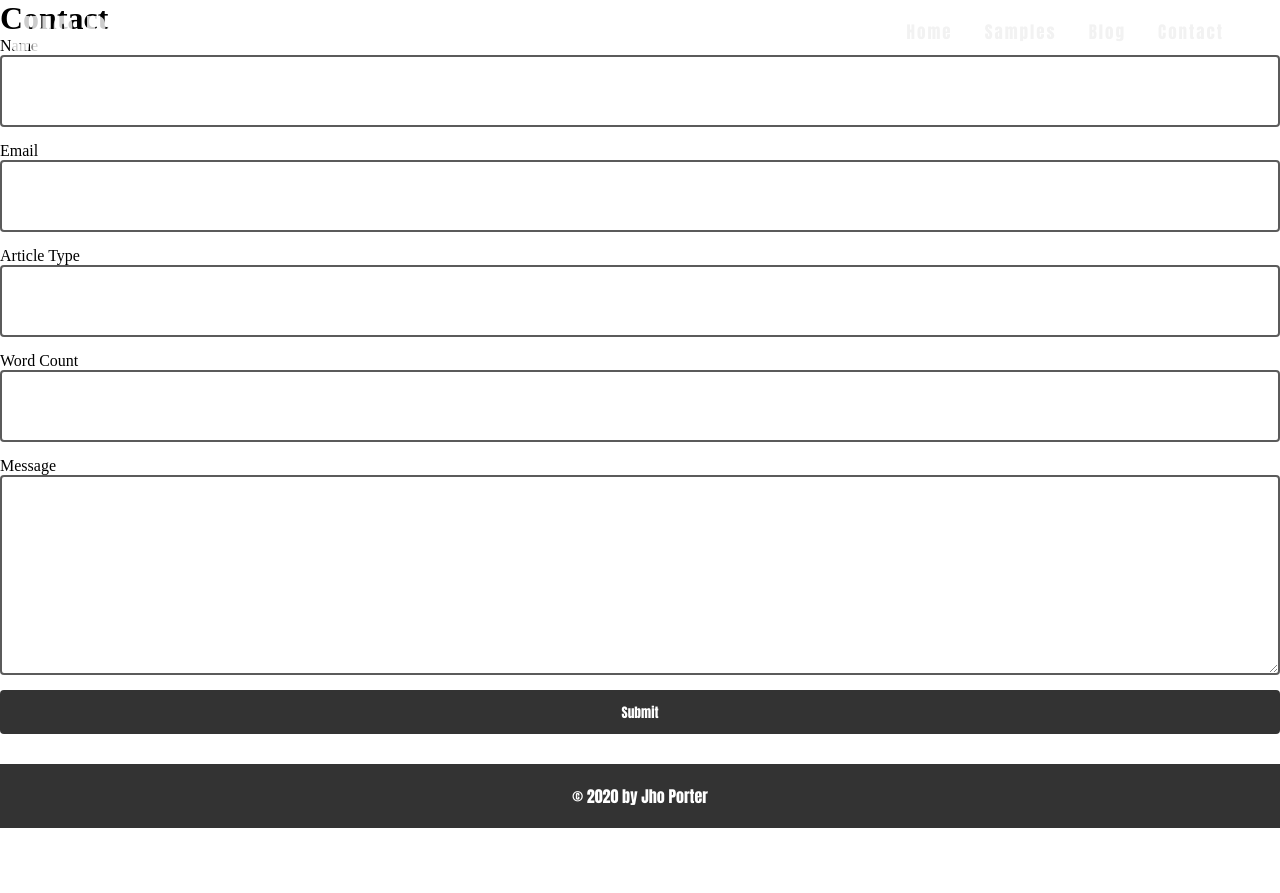
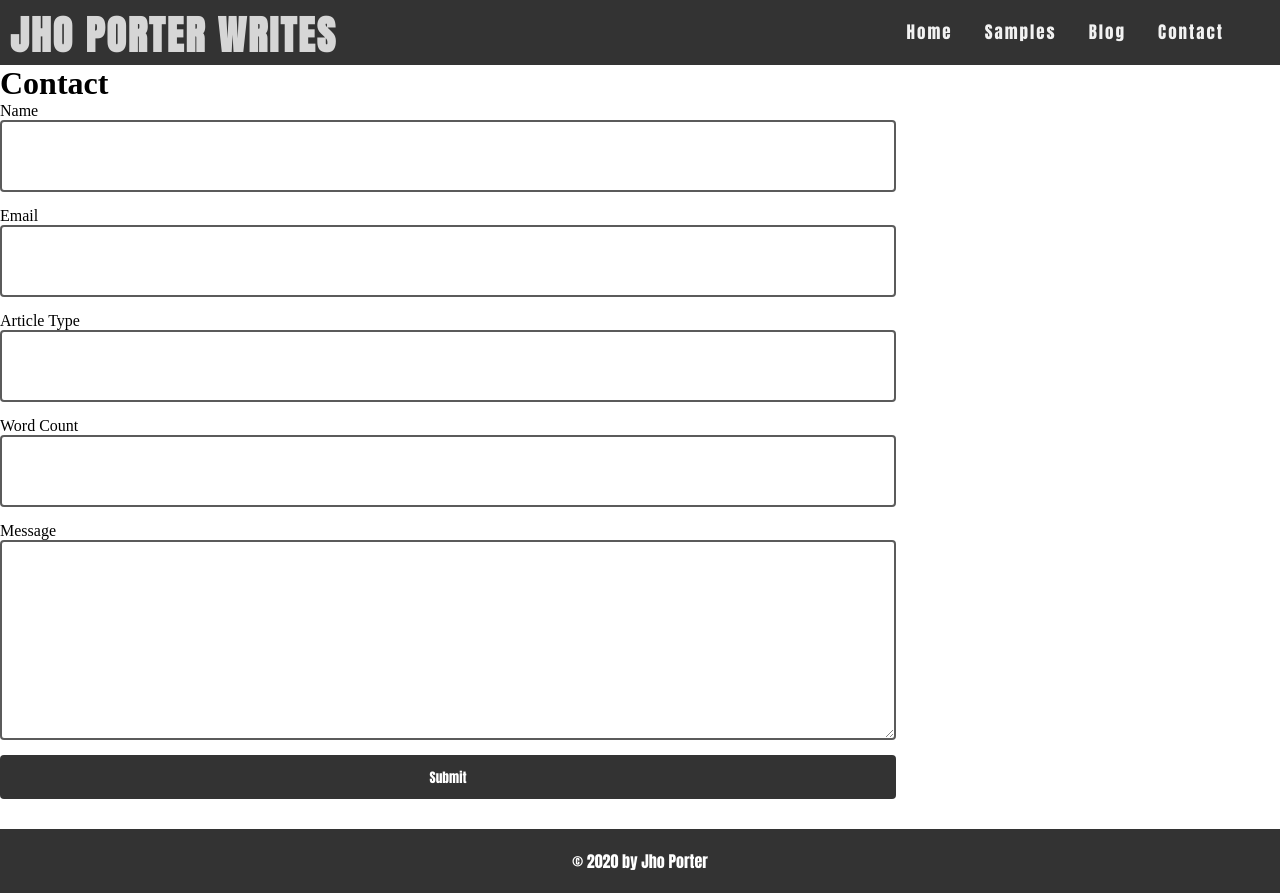
Before and after one commit to jhoporter/jporterwork, a Flask app: page /contact in a window 1280 px wide. Before the commit the page ends 828 px from the top, so only its background shows below. Run offline with Flask 2, Linux system fonts and the light colour scheme.

Commit message:
Made the navbar background uniform across pages except index

```diff
--- a/app/routes.py
+++ b/app/routes.py
@@ -7,8 +7,8 @@ import smtplib, ssl
 
 
 
-@app.route('/')
-@app.route('/index')
+@app.route('/', methods=['GET', 'POST'])
+@app.route('/index', methods=['GET', 'POST'])
 def index():
     form = ContactForm()
     if form.validate_on_submit():
--- a/app/static/styles.css
+++ b/app/static/styles.css
@@ -13,14 +13,6 @@ body {
 
 }
 
-.samples {
-  height: 65px;
-  background-color: #333;
-  font-size: 300%;
-  position: relative;
-}
-
-
 
 .bgimage {
   position: fixed;
@@ -29,6 +21,19 @@ body {
   min-width: 100%;
   min-height: 100%;
   opacity: 0.18;
+}
+
+/* Contact Page */
+.contact-page {
+  width: 70%;
+}
+
+/* Samples Page */
+.navbackground {
+  height: 65px;
+  background-color: #333;
+  font-size: 300%;
+  position: relative;
 }
 
 
--- a/app/templates/contact.html
+++ b/app/templates/contact.html
@@ -1,6 +1,7 @@
 {% extends "layout.html" %}
 
 {% block content %}
+<div class="contact-page">
     <h1>Contact</h1>
     <form action="" method="post" novalidate>
         {{ form.hidden_tag() }}
@@ -43,4 +44,5 @@
 
         <p>{{ form.submit() }}</p>
     </form>
+  </div>
 {% endblock %}
--- a/app/templates/layout.html
+++ b/app/templates/layout.html
@@ -26,7 +26,7 @@
           <a href="{{ url_for('index') }}">Home</a>
           <a href="{{ url_for('samples') }}">Samples</a>
           <a href="{{ url_for('blog') }}">Blog</a>
-          <a href="#contact2">Contact</a>
+          <a href="{{ url_for('contact')}}">Contact</a>
         </div>
 
       </div>
@@ -43,7 +43,7 @@
         {% endwith %}
 
 
-
+        <div class="navbackground"></div>
         {% block content %}{% endblock %}
 
         <footer>
--- a/app/templates/samples.html
+++ b/app/templates/samples.html
@@ -1,8 +1,6 @@
 {% extends "layout.html" %}
 
 {% block content %}
-<div class="samples">
-
 </div>
 
 <div>
```
